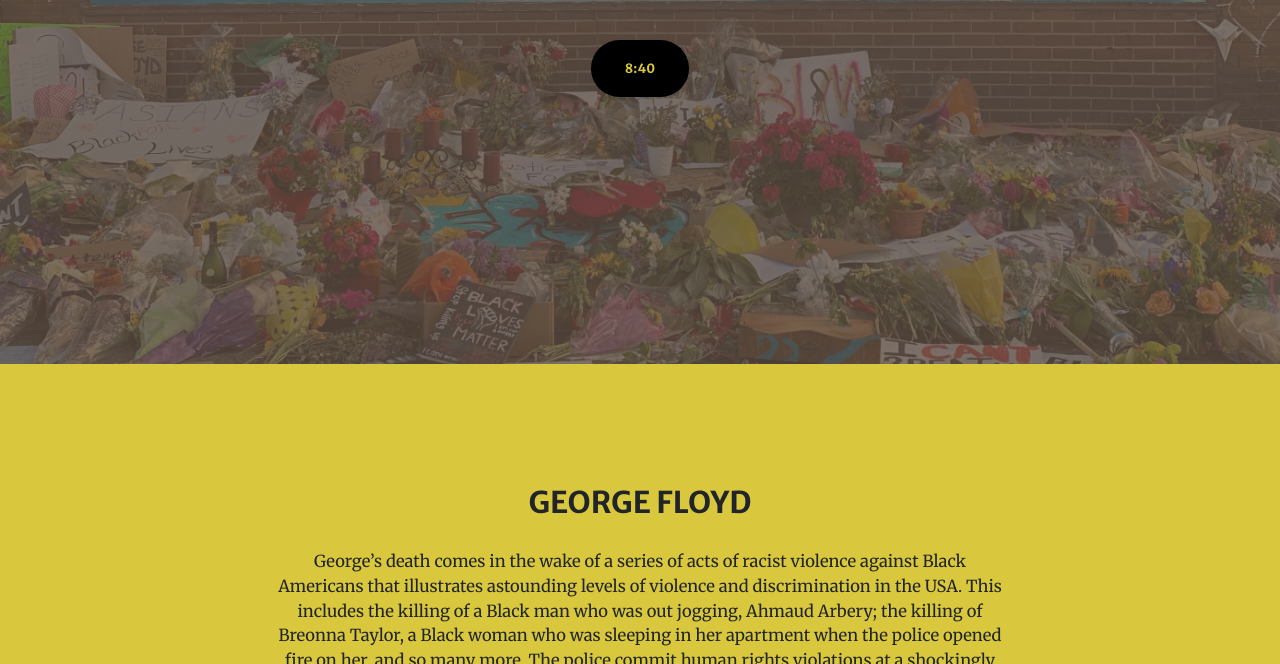
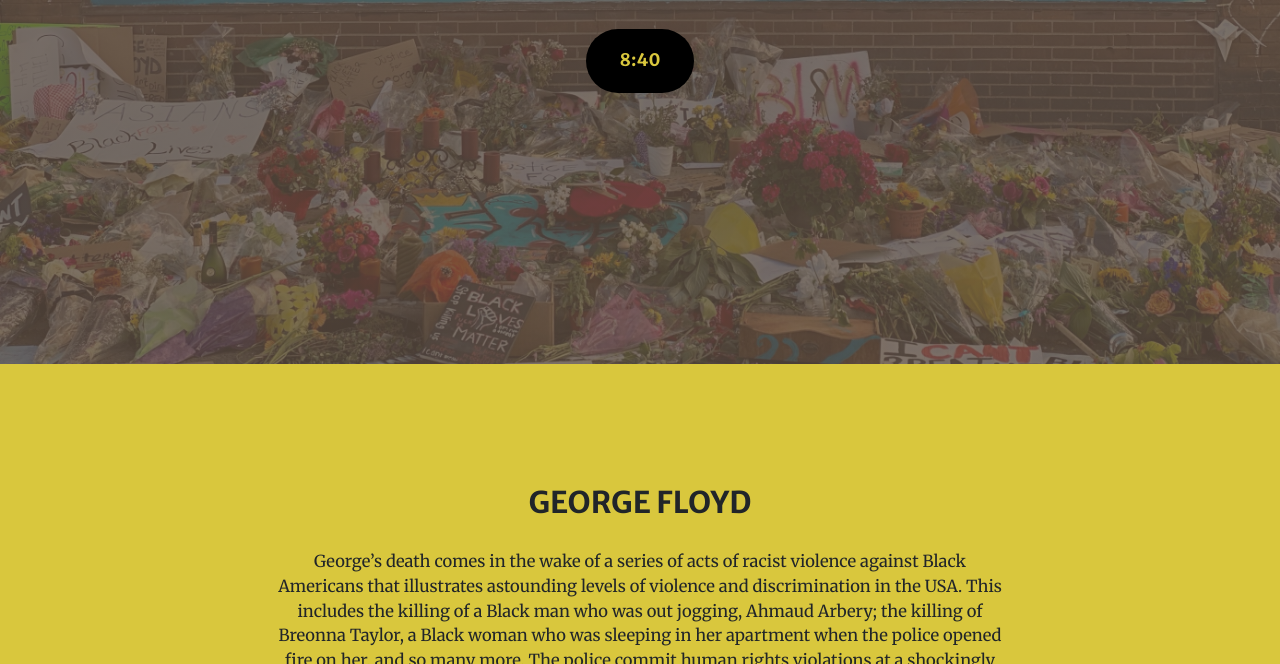
Before and after one commit to arashiwalker/BLM, a plain HTML site: page index.html in a window 1280 px wide. Shown: the part 436-1100 px from the top of the page. Drawn offline with nearby package versions, Linux system fonts and the light colour scheme.

Commit message:
bigger font

```diff
--- a/index.html
+++ b/index.html
@@ -45,7 +45,7 @@
                     </div>
                     <div class="col-lg-8 align-self-baseline">
                         <p class="text-black-100 font-weight-bold mb-5">#BlackLivesMatter #GeorgeFloyd #NoToRacism</p>
-                        <a id="ten-countdown" class="btn btn-primary btn-xl js-scroll-trigger" style="color:#d9c73d;" href="#about">I Can't Breathe</a>
+                        <p id="ten-countdown" class="btn btn-primary btn-xl js-scroll-trigger" style="color:#d9c73d;" href="#about">I Can't Breathe</p>
                     </div>
                 </div>
             </div>
```
